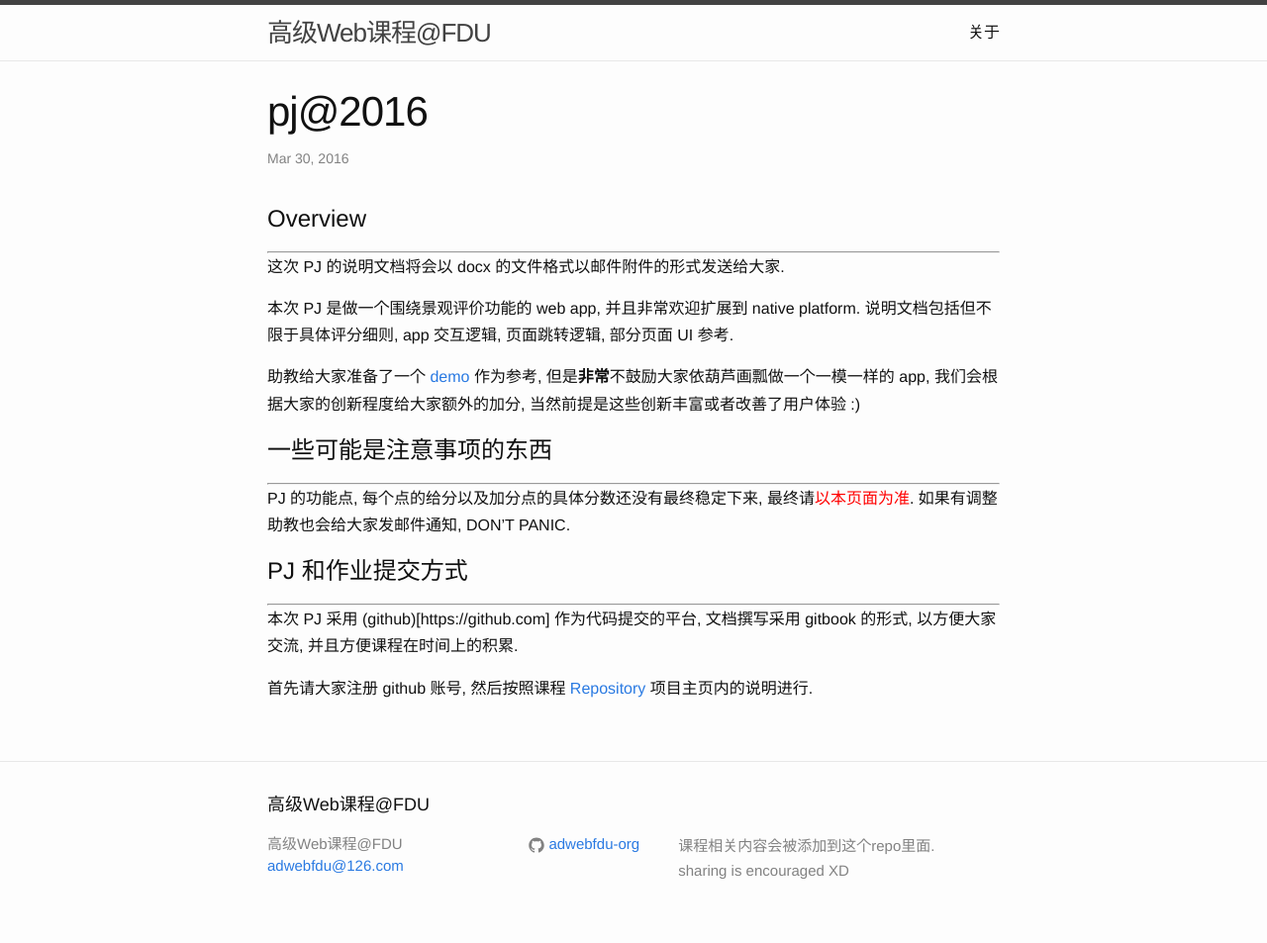
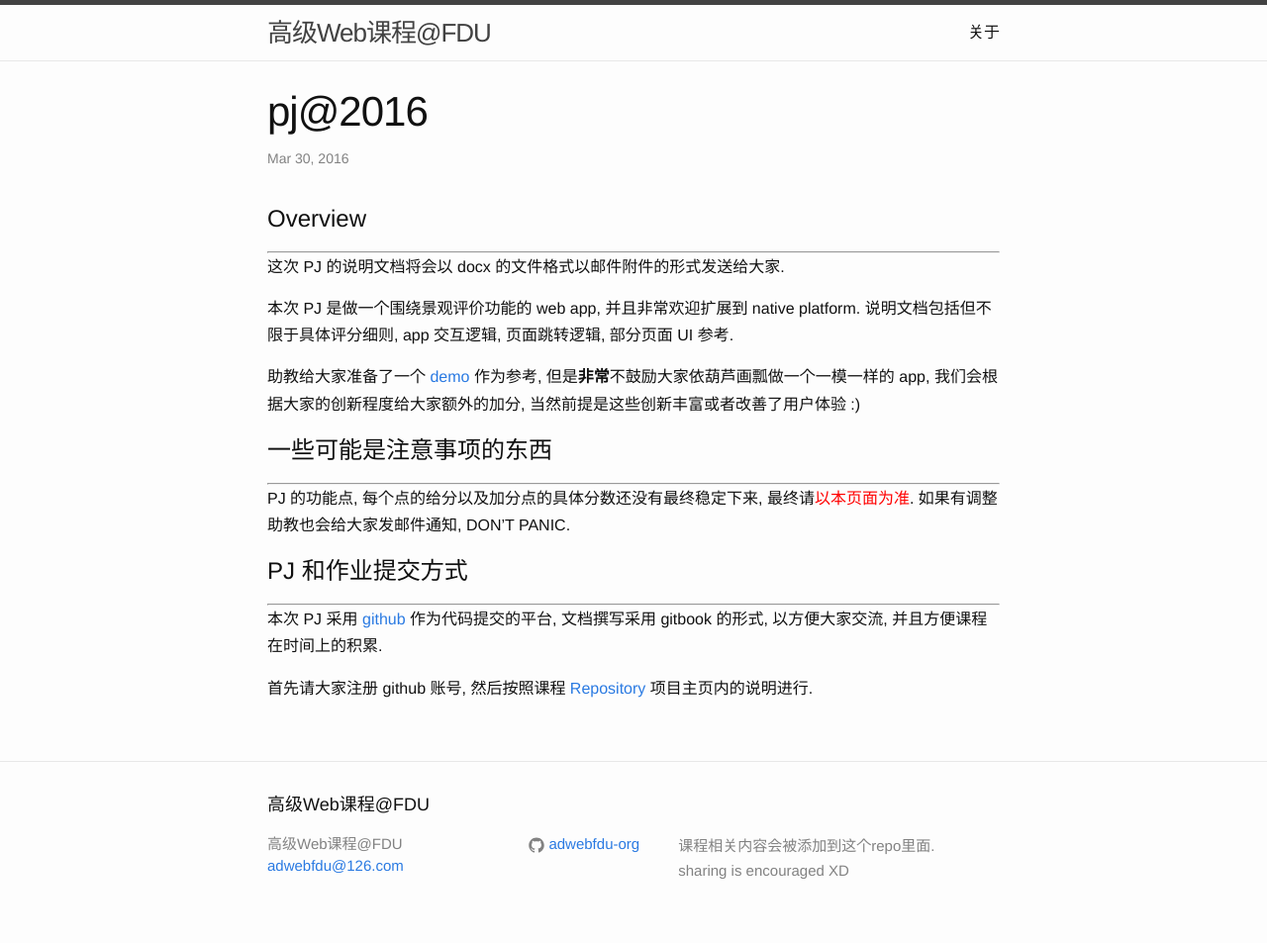
Before and after one commit to adwebfdu/adwebfdu.github.io, a Jekyll site: the page built from _posts/2016-03-30-pj-2016-discription.markdown, in a window 1280 px wide. Shown: the whole page at 99% size. Built offline with Jekyll 4.4.1, drawn with Linux system fonts in a browser that asks for light colours.

Commit message:
fix typo

```diff
--- a/_posts/2016-03-30-pj-2016-discription.markdown
+++ b/_posts/2016-03-30-pj-2016-discription.markdown
@@ -24,6 +24,6 @@ PJ 的功能点, 每个点的给分以及加分点的具体分数还没有最终
 # PJ 和作业提交方式
 ---
 
-本次 PJ 采用 (github)[https://github.com] 作为代码提交的平台, 文档撰写采用 gitbook 的形式, 以方便大家交流, 并且方便课程在时间上的积累.
+本次 PJ 采用 [github](https://github.com) 作为代码提交的平台, 文档撰写采用 gitbook 的形式, 以方便大家交流, 并且方便课程在时间上的积累.
 
 首先请大家注册 github 账号, 然后按照课程 [Repository](https://github.com/adwebfdu-org/course2016) 项目主页内的说明进行.
```
